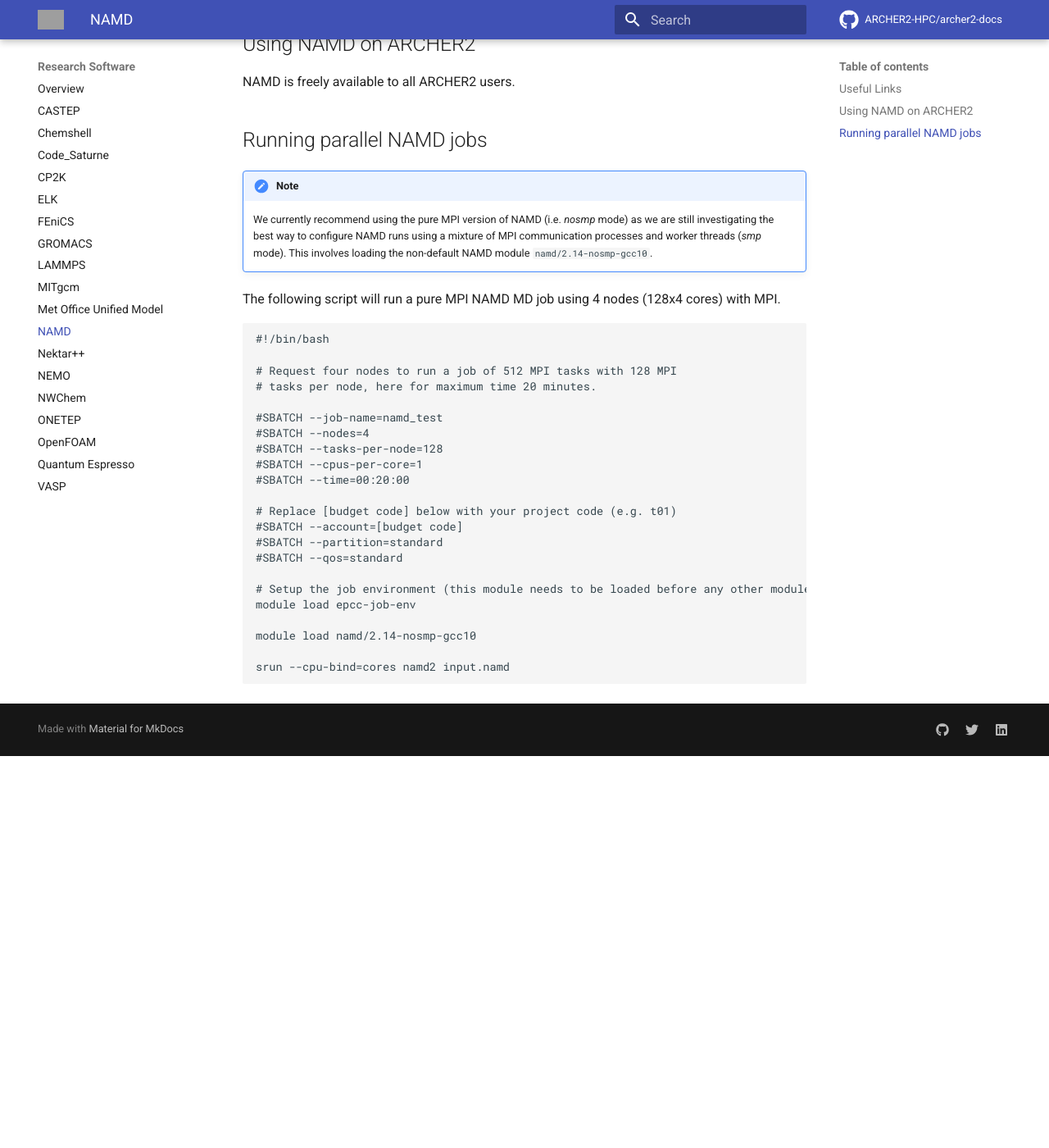
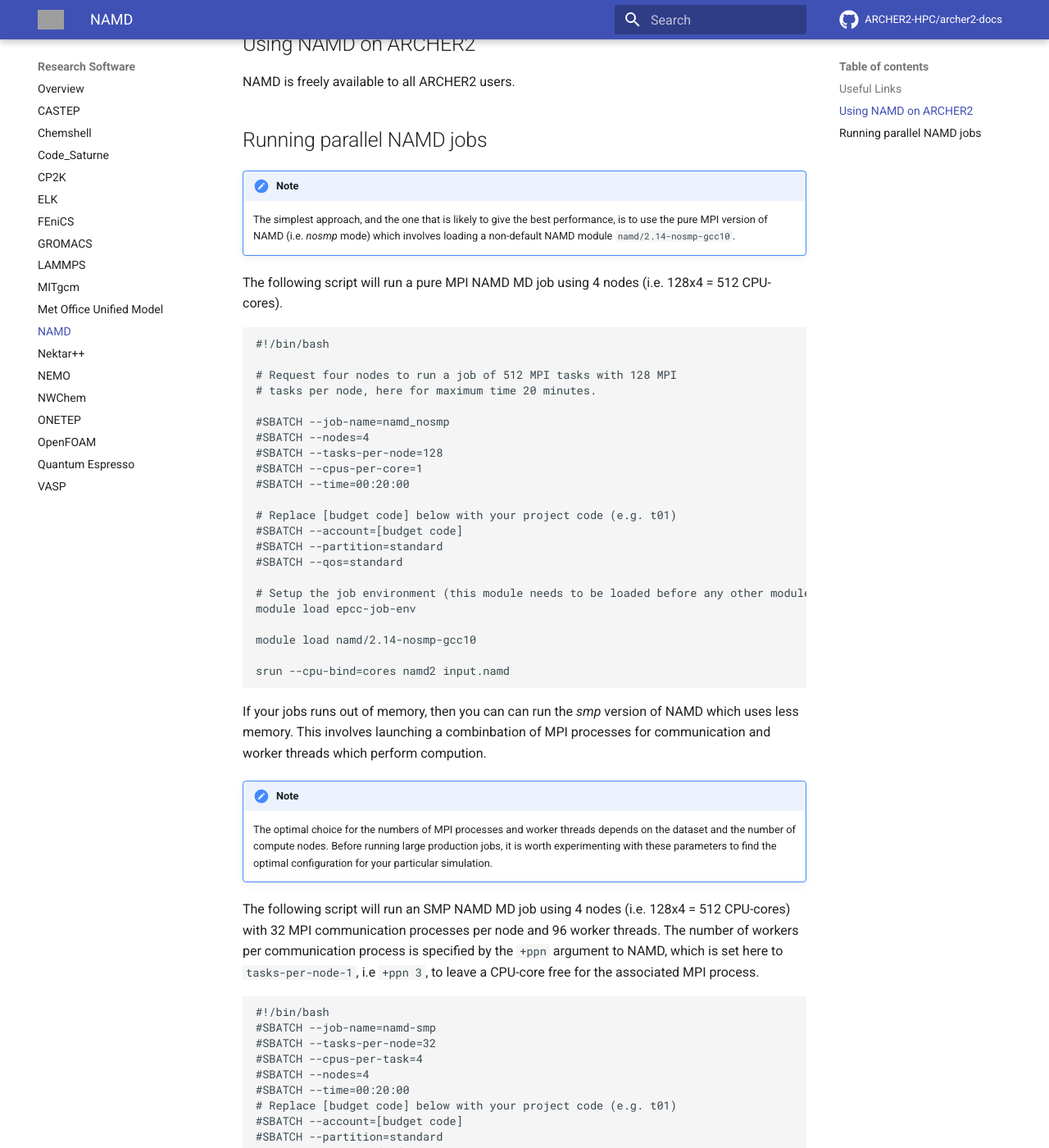
Before and after one commit to ARCHER2-HPC/archer2-docs, an MkDocs documentation site: the page built from docs/research-software/namd/namd.md, in a window 1280 px wide and 1400 px high, scrolled down 639 px. Shown: the whole window at 82% size. Built offline with MkDocs 1.6.1 and Material for MkDocs 9.7.7, drawn with Linux system fonts in a browser that asks for light colours; comment, search, counter and statistics services are not loaded; before the commit the page ends 1561 px from its top, so only the background shows below that; some of the changed text lies outside the part shown; grey boxes are pictures that could not be loaded.

Commit message:
Updated for NAMD SMP runs

````diff
--- a/docs/research-software/namd/namd.md
+++ b/docs/research-software/namd/namd.md
@@ -25,14 +25,13 @@
 ## Running parallel NAMD jobs
 
 !!! note
-    We currently recommend using the pure MPI version of NAMD
-    (i.e. _nosmp_ mode) as we are still investigating the best way to
-    configure NAMD runs using a mixture of MPI communication processes and
-    worker threads (_smp_ mode). This involves loading the non-default
-    NAMD module `namd/2.14-nosmp-gcc10`.
+    The simplest approach, and the one that is likely to give the
+    best performance, is to use the pure MPI version of NAMD
+    (i.e. _nosmp_ mode) which involves loading a non-default NAMD
+    module `namd/2.14-nosmp-gcc10`.
 
-The following script will run a pure MPI NAMD MD job using 4 nodes
-(128x4 cores) with MPI.
+The following script will run a pure MPI NAMD MD job using 4 nodes (i.e.
+128x4 = 512 CPU-cores).
 
 ```
 #!/bin/bash
@@ -40,7 +39,7 @@
 # Request four nodes to run a job of 512 MPI tasks with 128 MPI
 # tasks per node, here for maximum time 20 minutes.
 
-#SBATCH --job-name=namd_test
+#SBATCH --job-name=namd_nosmp
 #SBATCH --nodes=4
 #SBATCH --tasks-per-node=128
 #SBATCH --cpus-per-core=1
@@ -58,3 +57,59 @@
 
 srun --cpu-bind=cores namd2 input.namd
 ```
+
+If your jobs runs out of memory, then you can can run the _smp_
+version of NAMD which uses less memory. This involves launching a
+combinbation of MPI processes for communication and worker threads
+which perform compution.
+
+!!! note
+    The optimal choice for the numbers of MPI processes and worker
+    threads depends on the dataset and the number of compute
+    nodes. Before running large production jobs, it is worth
+    experimenting with these parameters to find the optimal
+    configuration for your particular simulation.
+
+The following script will run an SMP NAMD MD job using 4 nodes (i.e.
+128x4 = 512 CPU-cores) with 32 MPI communication processes per node
+and 96 worker threads. The number of workers per communication process
+is specified by the `+ppn` argument to NAMD, which is set here to
+`tasks-per-node-1`, i.e `+ppn 3`, to leave a CPU-core free for the
+associated MPI process.
+
+```
+#!/bin/bash
+#SBATCH --job-name=namd-smp
+#SBATCH --tasks-per-node=32
+#SBATCH --cpus-per-task=4
+#SBATCH --nodes=4
+#SBATCH --time=00:20:00
+# Replace [budget code] below with your project code (e.g. t01)
+#SBATCH --account=[budget code]
+#SBATCH --partition=standard
+#SBATCH --qos=standard
+
+# Load the relevant modules
+module load epcc-job-env
+module load namd
+
+# Set procs per node (PPN) & OMP_NUM_THREADS
+export PPN=$(($SLURM_CPUS_PER_TASK-1))
+export OMP_NUM_THREADS=$SLURM_CPUS_PER_TASK
+export OMP_PLACES=cores
+
+# Record PPN in the output file
+echo "Number of worker threads PPN = $PPN"
+
+# Run NAMD
+srun --hint=nomultithread --distribution=block:block namd2 +setcpuaffinity +ppn $PPN input.namd
+```
+
+This is likely to be a reasonable first choice but you should
+experiment with the values of `tasks-per-node` and `cpus-per-task`. To
+use all the CPU-cores in a node, the product of these two values
+should be 128.
+
+If you cannot run the pure MPI version of NAMD, then the optimal
+values of (`tasks-per-node`, `cpus-per-task`) are likely to be either
+(32,4), (16,8) or (8.16).
````
